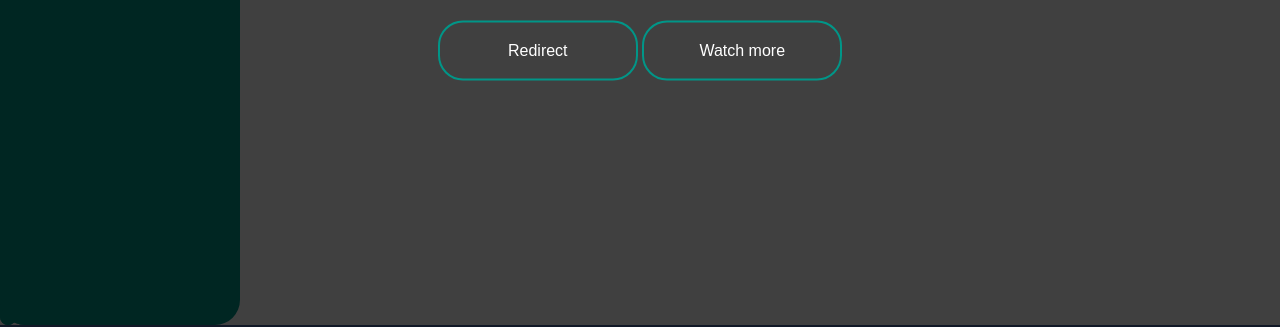
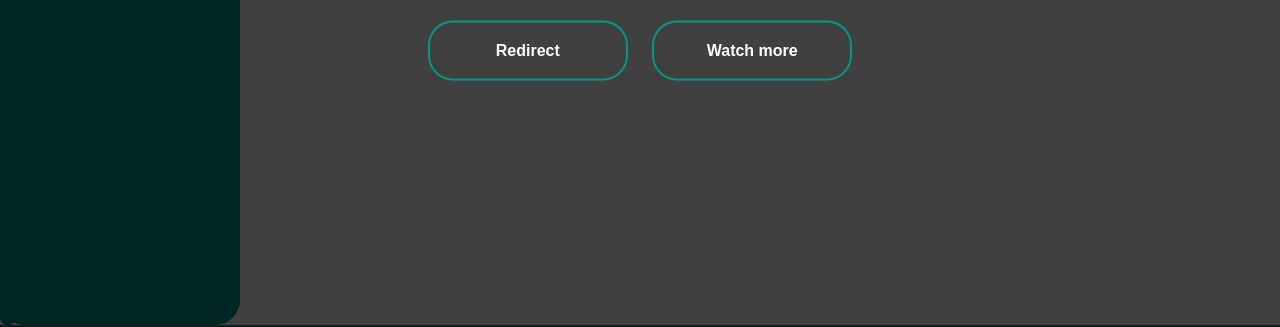
Before and after one commit to sarthaksemwal/Eazy-Erp-landing-page, a plain HTML site: page index.html in a window 1280 px wide. Shown: the part 475-802 px from the top of the page. Drawn offline with nearby package versions, Linux system fonts and the light colour scheme.

Commit message:
Fixed the button bug

```diff
--- a/index.html
+++ b/index.html
@@ -28,7 +28,7 @@
 
 
 <body>
-    <!--hero section-->
+    <!--Nav bar -->
     <section class="hero" id="home">
         <div class="navbar">
             <img src="./images/logo.png" alt="logo image" class="logo">
@@ -44,12 +44,12 @@
             <h1>Fusion DMS 4.0</h1>
             <h2>Connecting Everyone </h2>
             <h1>Coming on 23 September</h1><br>
-            <button type="button" onclick="window.location='https://www.eazyerp.com/about-us.php'"> <span></span> Redirect</button>
-            <button type="button" onclick="window.location='https://youtu.be/fo3KjQEPCMQ'"><span></span> Watch more </button>
+            <button type="button" class="button"  onclick="window.location='https://www.eazyerp.com/about-us.php'"> <span></span> Redirect</button>
+            <button type="button" class="button" onclick="window.location='https://youtu.be/fo3KjQEPCMQ'"><span></span> Watch more </button>
         </div>
     </section>
 
-    <!--Content-->
+    <!--Hero section-->
     <section class="text-gray-400 bg-gray-900 body-font" id="about">
         <div class="container px-5 py-24 mx-auto flex flex-col">
           <div class="lg:w-4/6 mx-auto">
--- a/style.css
+++ b/style.css
@@ -78,7 +78,7 @@ transition: 0.5s;
     margin-top: 80px;
 }
 
-button{
+.button{
     height: 60px;
     width: 200px;
     padding: 15px 0;
```
